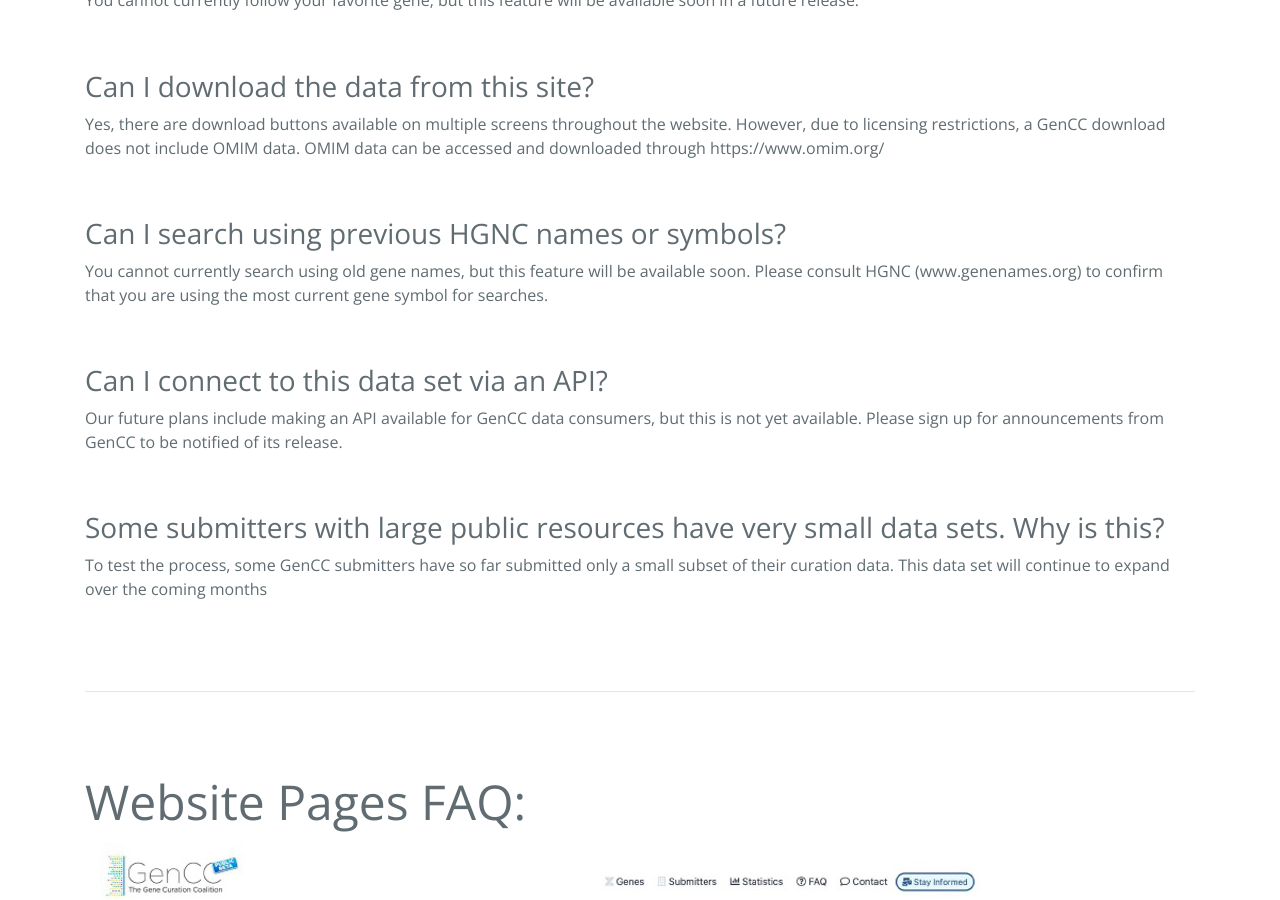
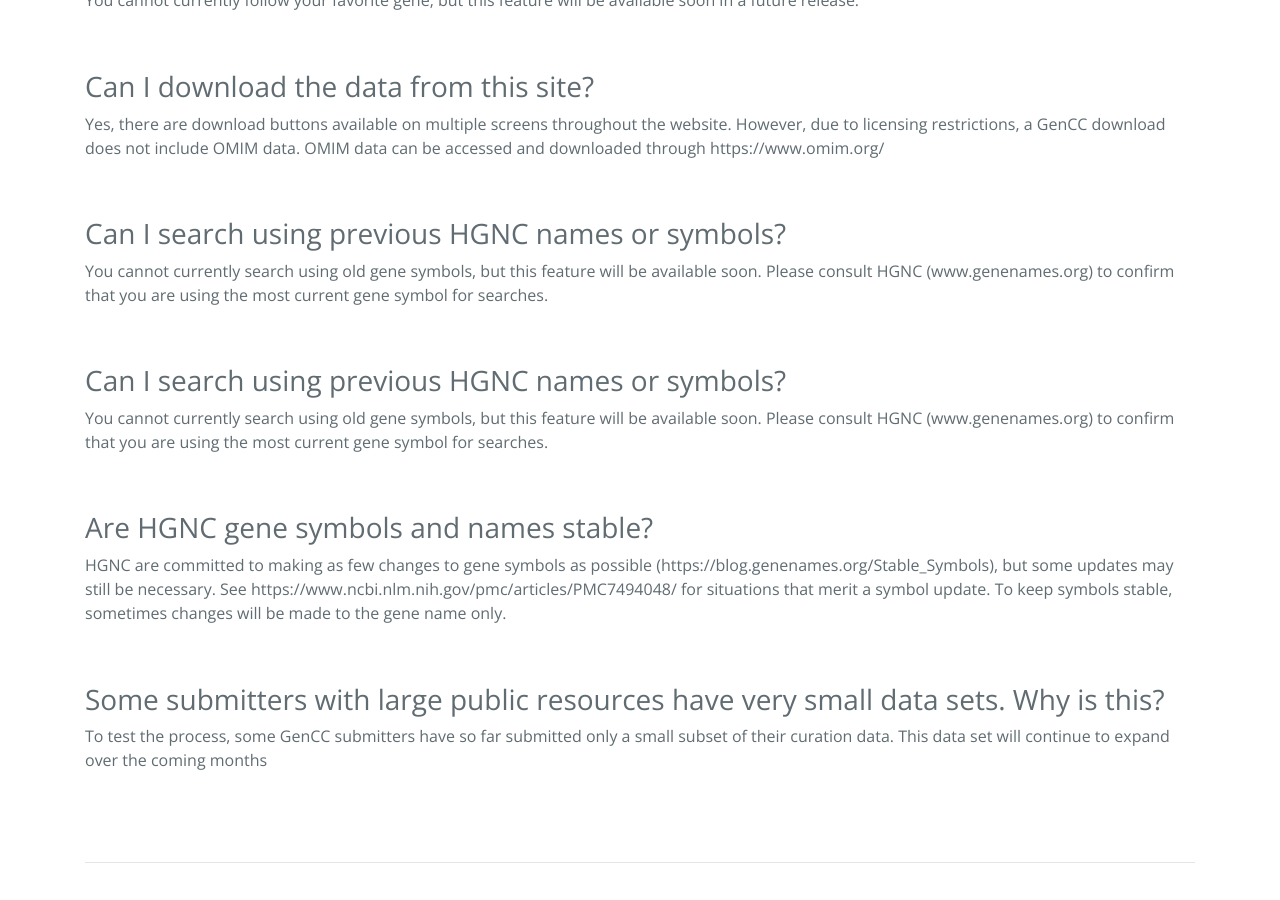
Before and after one commit to GeneCurationCoalition/gencc-website, a Jekyll site: the page built from docs/faq.md, in a window 1280 px wide and 900 px high, scrolled down 1473 px. Built offline with Jekyll 4.4.1, drawn with Linux system fonts in a browser that asks for light colours.

Commit message:
Update faq.md

```diff
--- a/docs/faq.md
+++ b/docs/faq.md
@@ -51,11 +51,15 @@ Yes, there are download buttons available on multiple screens throughout the web
 
 ## &nbsp;
 ## Can I search using previous HGNC names or symbols?
-You cannot currently search using old gene names, but this feature will be available soon. Please consult HGNC (www.genenames.org) to confirm that you are using the most current gene symbol for searches.
+You cannot currently search using old gene symbols, but this feature will be available soon. Please consult HGNC (www.genenames.org) to confirm that you are using the most current gene symbol for searches.
 
 ## &nbsp;
-## Can I connect to this data set via an API?
-Our future plans include making an API available for GenCC data consumers, but this is not yet available. Please sign up for announcements from GenCC to be notified of its release.
+## Can I search using previous HGNC names or symbols?
+You cannot currently search using old gene symbols, but this feature will be available soon. Please consult HGNC (www.genenames.org) to confirm that you are using the most current gene symbol for searches.
+
+## &nbsp;
+## Are HGNC gene symbols and names stable?
+HGNC are committed to making as few changes to gene symbols as possible (https://blog.genenames.org/Stable_Symbols), but some updates may still be necessary. See https://www.ncbi.nlm.nih.gov/pmc/articles/PMC7494048/ for situations that merit a symbol update. To keep symbols stable, sometimes changes will be made to the gene name only.
 
 ## &nbsp;
 ## Some submitters with large public resources have very small data sets. Why is this?
```
